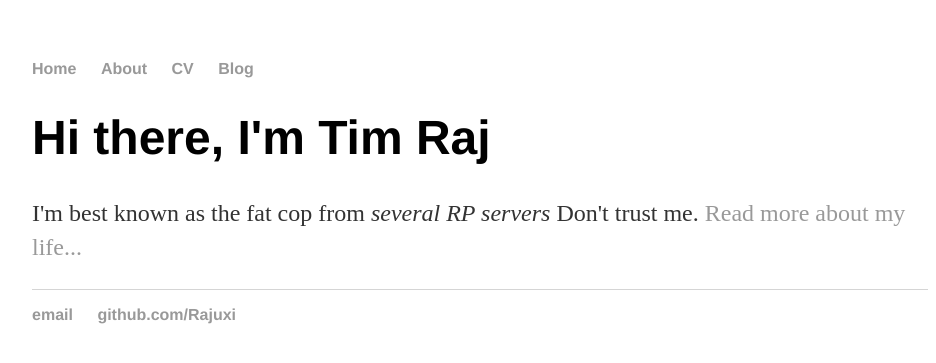
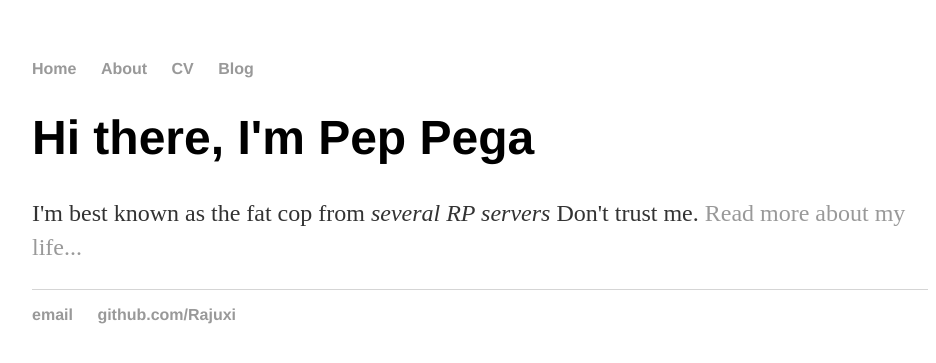
Before and after one commit to Rajuxi/Rajuxi.github.io, a Jekyll site: the page built from index.html, in a window 1280 px wide. Shown: the top 363 px of the page, without its empty margins (160-1096 px from the left). Built offline with Jekyll 4.4.1, drawn with Linux system fonts in a browser that asks for light colours.

Commit message:
Push All
Push all

```diff
--- a/index.html
+++ b/index.html
@@ -4,7 +4,7 @@ title: Tim Raj, Fat Cop
 ---
 
 <div class="blurb">
-  <h1>Hi there, I'm Tim Raj</h1>
+  <h1>Hi there, I'm Pep Pega</h1>
   <p>
     I'm best known as the fat cop from <em>several RP servers</em> Don't trust
     me. <a href="/about">Read more about my life...</a>
```
